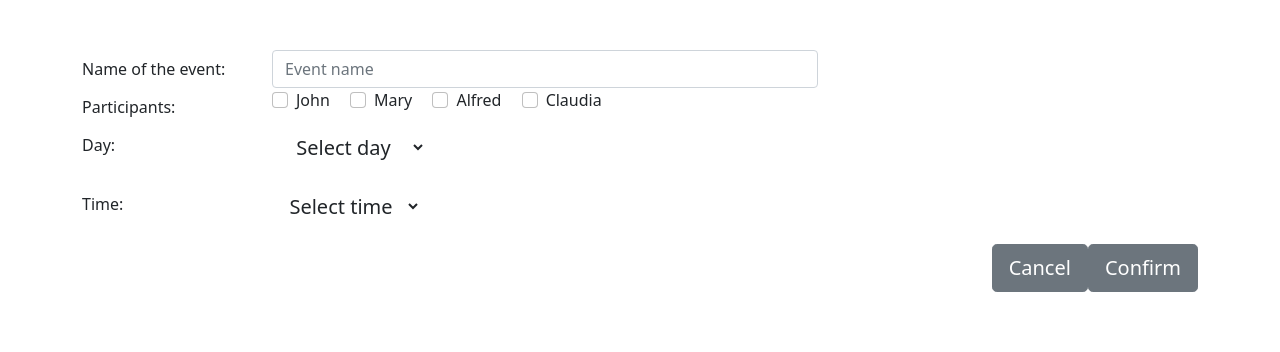
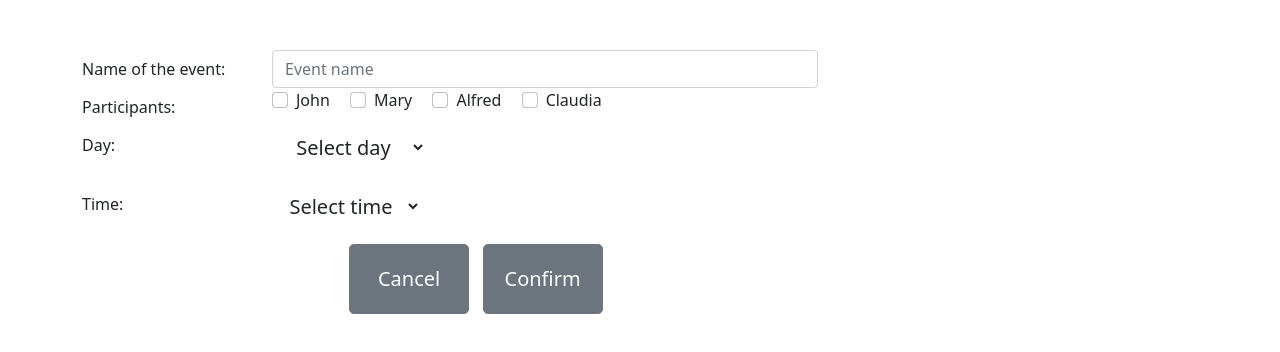
Before and after one commit to delalama/JS-Calendar, a plain HTML site: page pages/create-event.html in a window 1280 px wide. Drawn offline with nearby package versions, Linux system fonts and the light colour scheme.

Commit message:
event btn size

```diff
--- a/css/index.css
+++ b/css/index.css
@@ -23,8 +23,13 @@ option {
   padding: 0.375rem 0.75rem;
   border-radius: 0.25rem;
   transition: color 0.15s ease-in-out, background-color 0.15s ease-in-out,
-    border-color 0.15s ease-in-out, box-shadow 0.15s ease-in-out;
+  border-color 0.15s ease-in-out, box-shadow 0.15s ease-in-out;
 }
+
+.eventScreenBtn {
+    width: 90%;
+    height: 3.5em;
+  }
 
 th {
   font-size: 1.25rem;
--- a/pages/create-event.html
+++ b/pages/create-event.html
@@ -52,7 +52,9 @@
                   id="inlineCheckbox1"
                   value="John"
                 />
-                <label class="form-check-label" for="inlineCheckbox1">John</label>
+                <label class="form-check-label" for="inlineCheckbox1"
+                  >John</label
+                >
               </div>
               <div class="form-check form-check-inline">
                 <input
@@ -61,7 +63,9 @@
                   id="inlineCheckbox2"
                   value="Mary"
                 />
-                <label class="form-check-label" for="inlineCheckbox2">Mary</label>
+                <label class="form-check-label" for="inlineCheckbox2"
+                  >Mary</label
+                >
               </div>
               <div class="form-check form-check-inline">
                 <input
@@ -70,7 +74,9 @@
                   id="inlineCheckbox3"
                   value="Alfred"
                 />
-                <label class="form-check-label" for="inlineCheckbox3">Alfred</label>
+                <label class="form-check-label" for="inlineCheckbox3"
+                  >Alfred</label
+                >
               </div>
               <div class="form-check form-check-inline">
                 <input
@@ -79,7 +85,9 @@
                   id="inlineCheckbox4"
                   value="Claudia"
                 />
-                <label class="form-check-label" for="inlineCheckbox4">Claudia</label>
+                <label class="form-check-label" for="inlineCheckbox4"
+                  >Claudia</label
+                >
               </div>
             </div>
           </div>
@@ -122,23 +130,25 @@
         </div>
 
         <!--Cancel button -->
-        <div class="col-xs-6 d-flex justify-content-end">
-          <div class="col-xs-3">
+        <div class="row">
+          <div class="col-6 d-flex justify-content-end">
+            <div class="col-3">
               <input
                 type="button"
-              class="btn btn-secondary btn-lg"
+                class="btn btn-secondary btn-lg eventScreenBtn"
                 onclick="cancelEvent()"
                 value="Cancel"
               />
             </div>
             <!--Confirm button -->
-          <div class="col-xs-3">
+            <div class="col-3">
               <input
                 type="button"
-              class="btn btn-secondary btn-lg"
+                class="btn btn-secondary btn-lg eventScreenBtn"
                 onclick="confirmEvent()"
                 value="Confirm"
               />
+            </div>
           </div>
         </div>
 
```
Lines whose indentation alone changed are shown as unchanged.
